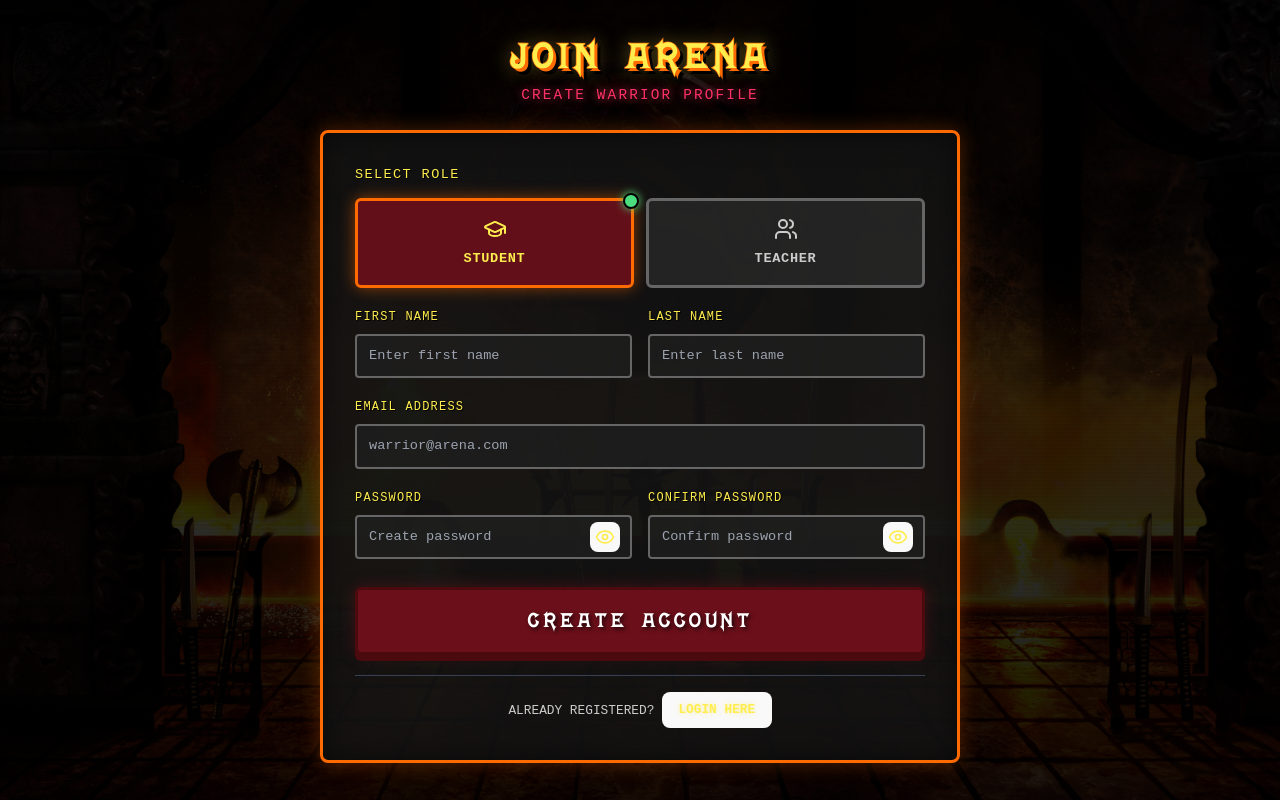
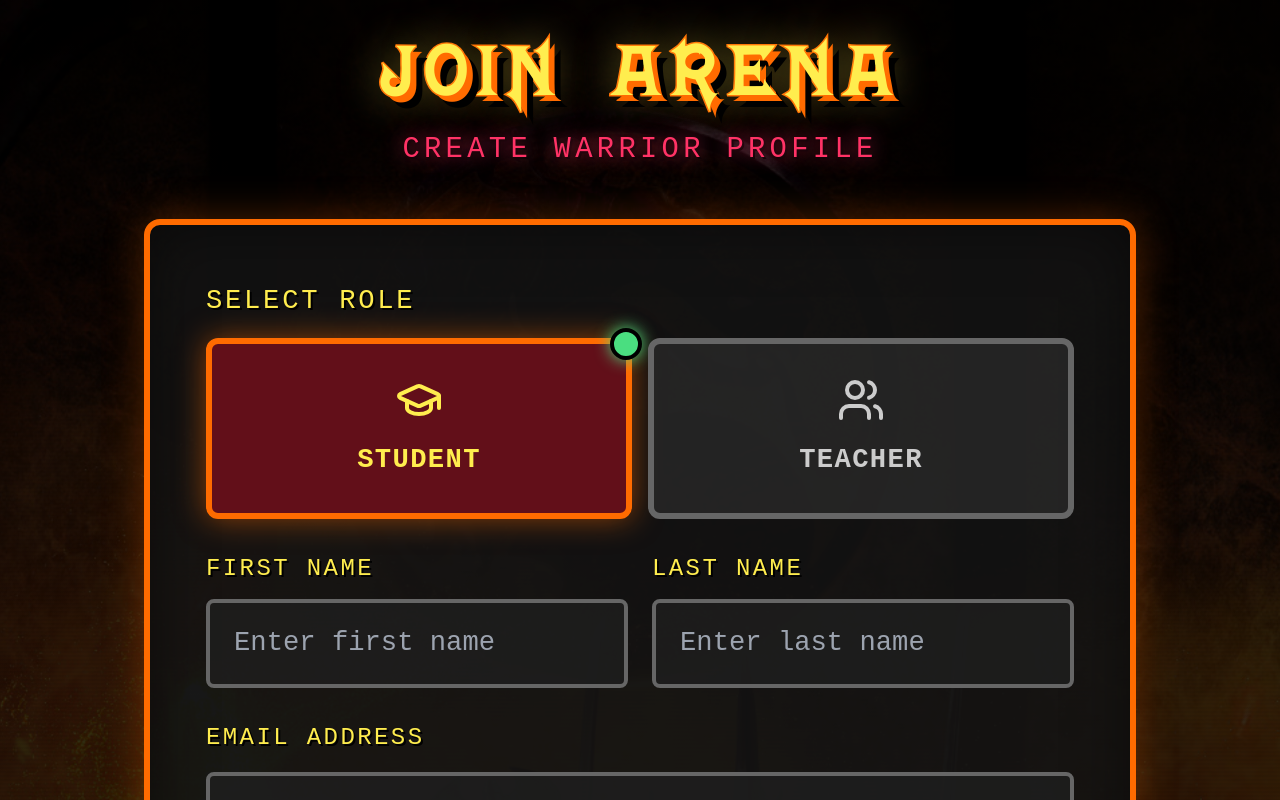
Before and after one commit to OshanDAS/algorthm-battle-arena, a React (Vite) app in the folder AlgorithmBattleArenaFrontend/: page /register in a window 1280 px wide. Shown: the top 800 px of the page. Built offline with nearby package versions, Linux system fonts and the light colour scheme.

Commit message:
Frontend overhauls

```diff
--- a/AlgorithmBattleArenaFrontend/src/pages/RegisterPage.jsx
+++ b/AlgorithmBattleArenaFrontend/src/pages/RegisterPage.jsx
@@ -33,12 +33,12 @@ const PasswordStrengthIndicator = ({ password }) => {
   if (!password) return null
 
   return (
-    <div className="mt-2 space-y-1">
+    <div className="mt-4 space-y-2">
       <div className="flex justify-between items-center">
         <span
           style={{
             fontFamily: "'Courier New', monospace",
-            fontSize: '0.7rem',
+            fontSize: '1.4rem',
             color: '#ccc',
             letterSpacing: '0.05em',
           }}
@@ -48,11 +48,11 @@ const PasswordStrengthIndicator = ({ password }) => {
         <span
           style={{
             fontFamily: "'Courier New', monospace",
-            fontSize: '0.7rem',
+            fontSize: '1.4rem',
             color: getColor(),
             fontWeight: 'bold',
             letterSpacing: '0.05em',
-            textShadow: `0 0 5px ${getColor()}`,
+            textShadow: `0 0 10px ${getColor()}`,
           }}
         >
           {getLabel()}
@@ -62,9 +62,9 @@ const PasswordStrengthIndicator = ({ password }) => {
       <div
         style={{
           width: '100%',
-          height: '4px',
+          height: '8px',
           background: 'rgba(50, 50, 50, 0.8)',
-          borderRadius: '2px',
+          borderRadius: '4px',
           overflow: 'hidden',
         }}
       >
@@ -74,7 +74,7 @@ const PasswordStrengthIndicator = ({ password }) => {
             width: `${(strength / 5) * 100}%`,
             background: getColor(),
             transition: 'all 0.3s ease',
-            boxShadow: `0 0 8px ${getColor()}`,
+            boxShadow: `0 0 16px ${getColor()}`,
           }}
         />
       </div>
@@ -204,21 +204,21 @@ export default function RegisterPage() {
       </div>
 
       {/* Main Content */}
-      <div className="relative z-10 w-full max-w-2xl px-4">
+      <div className="relative z-10 w-full max-w-5xl px-4">
         {/* Title */}
-        <div className="text-center mb-6">
+        <div className="text-center mb-12">
           <h1
-            className="select-none mb-2"
+            className="select-none mb-4"
             style={{
-              fontSize: 'clamp(1.8rem, 7vw, 2.5rem)',
+              fontSize: 'clamp(3.6rem, 14vw, 5rem)',
               fontFamily: "'MK4', Impact, Haettenschweiler, 'Arial Black', sans-serif",
               fontWeight: '900',
               color: '#ffed4e',
               textShadow:
-                '3px 3px 0px #ff6b00, 6px 6px 0px #000, 0 0 20px rgba(255, 237, 78, 0.5)',
+                '6px 6px 0px #ff6b00, 12px 12px 0px #000, 0 0 40px rgba(255, 237, 78, 0.5)',
               letterSpacing: '0.08em',
               lineHeight: '1',
-              WebkitTextStroke: '1.5px #ff6b00',
+              WebkitTextStroke: '3px #ff6b00',
               paintOrder: 'stroke fill',
             }}
           >
@@ -228,10 +228,10 @@ export default function RegisterPage() {
             className="select-none"
             style={{
               fontFamily: "'Courier New', monospace",
-              fontSize: 'clamp(0.7rem, 2vw, 0.9rem)',
+              fontSize: 'clamp(1.4rem, 4vw, 1.8rem)',
               color: '#ff3366',
               letterSpacing: '0.15em',
-              textShadow: '0 0 10px rgba(255, 51, 102, 0.8), 1px 1px 0px #000',
+              textShadow: '0 0 20px rgba(255, 51, 102, 0.8), 2px 2px 0px #000',
             }}
           >
             CREATE WARRIOR PROFILE
@@ -243,28 +243,28 @@ export default function RegisterPage() {
           onSubmit={handleSubmit}
           style={{
             background: 'rgba(20, 20, 20, 0.85)',
-            border: '3px solid #ff6b00',
-            borderRadius: '8px',
-            boxShadow: '0 0 20px rgba(255, 107, 0, 0.3), inset 0 0 30px rgba(0, 0, 0, 0.5)',
+            border: '6px solid #ff6b00',
+            borderRadius: '16px',
+            boxShadow: '0 0 40px rgba(255, 107, 0, 0.3), inset 0 0 60px rgba(0, 0, 0, 0.5)',
           }}
-          className="p-6 sm:p-8 space-y-5"
+          className="p-10 sm:p-14 space-y-8"
         >
           {/* Role Selection */}
-          <div className="space-y-3">
+          <div className="space-y-4">
             <label
               className="block select-none"
               style={{
                 fontFamily: "'Courier New', monospace",
-                fontSize: '0.85rem',
+                fontSize: '1.7rem',
                 color: '#ffed4e',
                 letterSpacing: '0.1em',
-                textShadow: '1px 1px 0px #000',
+                textShadow: '2px 2px 0px #000',
               }}
             >
               SELECT ROLE
             </label>
 
-            <div className="grid grid-cols-2 gap-3">
+            <div className="grid grid-cols-2 gap-4">
               {[
                 { role: "Student", icon: GraduationCap },
                 { role: "Teacher", icon: Users },
@@ -282,20 +282,20 @@ export default function RegisterPage() {
                         ? (isTeacher ? '#ffed4e' : 'rgba(107, 15, 26, 0.9)')
                         : 'rgba(40, 40, 40, 0.8)',
                       border: isSelected
-                        ? (isTeacher ? '3px solid #ff6b00' : '3px solid #ff6b00')
-                        : '3px solid #666',
-                      borderRadius: '6px',
-                      padding: '16px',
+                        ? (isTeacher ? '6px solid #ff6b00' : '6px solid #ff6b00')
+                        : '6px solid #666',
+                      borderRadius: '12px',
+                      padding: '32px',
                       cursor: 'pointer',
                       transition: 'background 0.2s, box-shadow 0.2s',
                       boxShadow: isSelected
-                        ? (isTeacher ? '0 0 15px rgba(255, 237, 78, 0.5)' : '0 0 15px rgba(255, 107, 0, 0.5)')
+                        ? (isTeacher ? '0 0 30px rgba(255, 237, 78, 0.5)' : '0 0 30px rgba(255, 107, 0, 0.5)')
                         : 'none',
                     }}
-                    className="relative flex flex-col items-center gap-2"
+                    className="relative flex flex-col items-center gap-4"
                   >
                     <Icon
-                      className="w-6 h-6"
+                      className="w-12 h-12"
                       style={{
                         color: isSelected
                           ? (isTeacher ? '#ff0000' : '#ffed4e')
@@ -305,7 +305,7 @@ export default function RegisterPage() {
                     <span
                       style={{
                         fontFamily: "'Courier New', monospace",
-                        fontSize: '0.85rem',
+                        fontSize: '1.7rem',
                         fontWeight: 'bold',
                         color: isSelected
                           ? (isTeacher ? '#ff0000' : '#ffed4e')
@@ -317,11 +317,11 @@ export default function RegisterPage() {
                     </span>
                     {isSelected && (
                       <div
-                        className="absolute -top-2 -right-2 w-4 h-4 rounded-full"
+                        className="absolute -top-4 -right-4 w-8 h-8 rounded-full"
                         style={{
                           background: '#4ade80',
-                          border: '2px solid #000',
-                          boxShadow: '0 0 8px #4ade80',
+                          border: '4px solid #000',
+                          boxShadow: '0 0 16px #4ade80',
                         }}
                       />
                     )}
@@ -332,20 +332,20 @@ export default function RegisterPage() {
           </div>
 
           {/* Name Fields */}
-          <div className="grid grid-cols-1 sm:grid-cols-2 gap-4">
+          <div className="grid grid-cols-1 sm:grid-cols-2 gap-6">
             {[
               { label: "FIRST NAME", name: "firstName", placeholder: "Enter first name" },
               { label: "LAST NAME", name: "lastName", placeholder: "Enter last name" },
             ].map((field) => (
-              <div key={field.name} className="space-y-2">
+              <div key={field.name} className="space-y-3">
                 <label
                   className="block select-none"
                   style={{
                     fontFamily: "'Courier New', monospace",
-                    fontSize: '0.75rem',
+                    fontSize: '1.5rem',
                     color: '#ffed4e',
                     letterSpacing: '0.1em',
-                    textShadow: '1px 1px 0px #000',
+                    textShadow: '2px 2px 0px #000',
                   }}
                 >
                   {field.label}
@@ -358,14 +358,14 @@ export default function RegisterPage() {
                   disabled={isLoading}
                   style={{
                     fontFamily: "'Courier New', monospace",
-                    fontSize: '0.85rem',
+                    fontSize: '1.7rem',
                     background: isLoading ? 'rgba(50, 50, 50, 0.5)' : errors[field.name] ? 'rgba(60, 20, 20, 0.8)' : 'rgba(30, 30, 30, 0.8)',
-                    border: errors[field.name] ? '2px solid #ff3366' : '2px solid #666',
+                    border: errors[field.name] ? '4px solid #ff3366' : '4px solid #666',
                     color: '#fff',
-                    borderRadius: '4px',
+                    borderRadius: '8px',
                     transition: 'all 0.2s',
                   }}
-                  className={`w-full px-3 py-2.5 focus:outline-none focus:border-[#ff6b00] focus:shadow-[0_0_10px_rgba(255,107,0,0.5)] ${
+                  className={`w-full px-6 py-5 focus:outline-none focus:border-[#ff6b00] focus:shadow-[0_0_20px_rgba(255,107,0,0.5)] ${
                     isLoading ? "cursor-not-allowed opacity-60" : ""
                   }`}
                 />
@@ -373,9 +373,9 @@ export default function RegisterPage() {
                   <p
                     style={{
                       fontFamily: "'Courier New', monospace",
-                      fontSize: '0.7rem',
+                      fontSize: '1.4rem',
                       color: '#ff3366',
-                      textShadow: '0 0 5px rgba(255, 51, 102, 0.5)',
+                      textShadow: '0 0 10px rgba(255, 51, 102, 0.5)',
                     }}
                   >
                     ! {errors[field.name]}
@@ -386,15 +386,15 @@ export default function RegisterPage() {
           </div>
 
           {/* Email */}
-          <div className="space-y-2">
+          <div className="space-y-4">
             <label
               className="block select-none"
               style={{
                 fontFamily: "'Courier New', monospace",
-                fontSize: '0.75rem',
+                fontSize: '1.5rem',
                 color: '#ffed4e',
                 letterSpacing: '0.1em',
-                textShadow: '1px 1px 0px #000',
+                textShadow: '2px 2px 0px #000',
               }}
             >
               EMAIL ADDRESS
@@ -407,14 +407,14 @@ export default function RegisterPage() {
               disabled={isLoading}
               style={{
                 fontFamily: "'Courier New', monospace",
-                fontSize: '0.85rem',
+                fontSize: '1.7rem',
                 background: isLoading ? 'rgba(50, 50, 50, 0.5)' : errors.email ? 'rgba(60, 20, 20, 0.8)' : 'rgba(30, 30, 30, 0.8)',
-                border: errors.email ? '2px solid #ff3366' : '2px solid #666',
+                border: errors.email ? '4px solid #ff3366' : '4px solid #666',
                 color: '#fff',
-                borderRadius: '4px',
+                borderRadius: '8px',
                 transition: 'all 0.2s',
               }}
-              className={`w-full px-3 py-2.5 focus:outline-none focus:border-[#ff6b00] focus:shadow-[0_0_10px_rgba(255,107,0,0.5)] ${
+              className={`w-full px-6 py-5 focus:outline-none focus:border-[#ff6b00] focus:shadow-[0_0_20px_rgba(255,107,0,0.5)] ${
                 isLoading ? "cursor-not-allowed opacity-60" : ""
               }`}
             />
@@ -422,9 +422,9 @@ export default function RegisterPage() {
               <p
                 style={{
                   fontFamily: "'Courier New', monospace",
-                  fontSize: '0.7rem',
+                  fontSize: '1.4rem',
                   color: '#ff3366',
-                  textShadow: '0 0 5px rgba(255, 51, 102, 0.5)',
+                  textShadow: '0 0 10px rgba(255, 51, 102, 0.5)',
                 }}
               >
                 ! {errors.email}
@@ -433,16 +433,16 @@ export default function RegisterPage() {
           </div>
 
           {/* Password Fields */}
-          <div className="grid grid-cols-1 lg:grid-cols-2 gap-4">
-            <div className="space-y-2">
+          <div className="grid grid-cols-1 lg:grid-cols-2 gap-8">
+            <div className="space-y-4">
               <label
                 className="block select-none"
                 style={{
                   fontFamily: "'Courier New', monospace",
-                  fontSize: '0.75rem',
+                  fontSize: '1.5rem',
                   color: '#ffed4e',
                   letterSpacing: '0.1em',
-                  textShadow: '1px 1px 0px #000',
+                  textShadow: '2px 2px 0px #000',
                 }}
               >
                 PASSWORD
@@ -456,14 +456,14 @@ export default function RegisterPage() {
                   disabled={isLoading}
                   style={{
                     fontFamily: "'Courier New', monospace",
-                    fontSize: '0.85rem',
+                    fontSize: '1.7rem',
                     background: isLoading ? 'rgba(50, 50, 50, 0.5)' : errors.password ? 'rgba(60, 20, 20, 0.8)' : 'rgba(30, 30, 30, 0.8)',
-                    border: errors.password ? '2px solid #ff3366' : '2px solid #666',
+                    border: errors.password ? '4px solid #ff3366' : '4px solid #666',
                     color: '#fff',
-                    borderRadius: '4px',
+                    borderRadius: '8px',
                     transition: 'all 0.2s',
                   }}
-                  className={`w-full px-3 py-2.5 pr-12 focus:outline-none focus:border-[#ff6b00] focus:shadow-[0_0_10px_rgba(255,107,0,0.5)] ${
+                  className={`w-full px-6 py-5 pr-24 focus:outline-none focus:border-[#ff6b00] focus:shadow-[0_0_20px_rgba(255,107,0,0.5)] ${
                     isLoading ? "cursor-not-allowed opacity-60" : ""
                   }`}
                 />
@@ -472,11 +472,11 @@ export default function RegisterPage() {
                   onClick={() => setShowPassword(!showPassword)}
                   aria-label={showPassword ? "Hide password" : "Show password"}
                   disabled={isLoading}
-                  className={`absolute right-3 top-1/2 -translate-y-1/2 p-1 text-[#ffed4e] hover:text-[#ff6b00] transition-colors ${
+                  className={`absolute right-6 top-1/2 -translate-y-1/2 p-2 text-[#ffed4e] hover:text-[#ff6b00] transition-colors ${
                     isLoading ? "pointer-events-none opacity-60" : ""
                   }`}
                 >
-                  {showPassword ? <EyeOff className="w-5 h-5" /> : <Eye className="w-5 h-5" />}
+                  {showPassword ? <EyeOff className="w-10 h-10" /> : <Eye className="w-10 h-10" />}
                 </button>
               </div>
 
@@ -486,7 +486,7 @@ export default function RegisterPage() {
                 <p
                   style={{
                     fontFamily: "'Courier New', monospace",
-                    fontSize: '0.7rem',
+                    fontSize: '1.4rem',
                     color: '#ff3366',
                     textShadow: '0 0 5px rgba(255, 51, 102, 0.5)',
                   }}
@@ -496,15 +496,15 @@ export default function RegisterPage() {
               )}
             </div>
 
-            <div className="space-y-2">
+            <div className="space-y-4">
               <label
                 className="block select-none"
                 style={{
                   fontFamily: "'Courier New', monospace",
-                  fontSize: '0.75rem',
+                  fontSize: '1.5rem',
                   color: '#ffed4e',
                   letterSpacing: '0.1em',
-                  textShadow: '1px 1px 0px #000',
+                  textShadow: '2px 2px 0px #000',
                 }}
               >
                 CONFIRM PASSWORD
@@ -518,14 +518,14 @@ export default function RegisterPage() {
                   disabled={isLoading}
                   style={{
                     fontFamily: "'Courier New', monospace",
-                    fontSize: '0.85rem',
+                    fontSize: '1.7rem',
                     background: isLoading ? 'rgba(50, 50, 50, 0.5)' : errors.passwordConfirm ? 'rgba(60, 20, 20, 0.8)' : 'rgba(30, 30, 30, 0.8)',
-                    border: errors.passwordConfirm ? '2px solid #ff3366' : '2px solid #666',
+                    border: errors.passwordConfirm ? '4px solid #ff3366' : '4px solid #666',
                     color: '#fff',
-                    borderRadius: '4px',
+                    borderRadius: '8px',
                     transition: 'all 0.2s',
                   }}
-                  className={`w-full px-3 py-2.5 pr-12 focus:outline-none focus:border-[#ff6b00] focus:shadow-[0_0_10px_rgba(255,107,0,0.5)] ${
+                  className={`w-full px-6 py-5 pr-24 focus:outline-none focus:border-[#ff6b00] focus:shadow-[0_0_20px_rgba(255,107,0,0.5)] ${
                     isLoading ? "cursor-not-allowed opacity-60" : ""
                   }`}
                 />
@@ -534,11 +534,11 @@ export default function RegisterPage() {
                   onClick={() => setShowConfirmPassword(!showConfirmPassword)}
                   aria-label={showConfirmPassword ? "Hide password" : "Show password"}
                   disabled={isLoading}
-                  className={`absolute right-3 top-1/2 -translate-y-1/2 p-1 text-[#ffed4e] hover:text-[#ff6b00] transition-colors ${
+                  className={`absolute right-6 top-1/2 -translate-y-1/2 p-2 text-[#ffed4e] hover:text-[#ff6b00] transition-colors ${
                     isLoading ? "pointer-events-none opacity-60" : ""
                   }`}
                 >
-                  {showConfirmPassword ? <EyeOff className="w-5 h-5" /> : <Eye className="w-5 h-5" />}
+                  {showConfirmPassword ? <EyeOff className="w-10 h-10" /> : <Eye className="w-10 h-10" />}
                 </button>
               </div>
 
@@ -546,9 +546,9 @@ export default function RegisterPage() {
                 <p
                   style={{
                     fontFamily: "'Courier New', monospace",
-                    fontSize: '0.7rem',
+                    fontSize: '1.4rem',
                     color: '#ff3366',
-                    textShadow: '0 0 5px rgba(255, 51, 102, 0.5)',
+                    textShadow: '0 0 10px rgba(255, 51, 102, 0.5)',
                   }}
                 >
                   ! {errors.passwordConfirm}
@@ -558,35 +558,35 @@ export default function RegisterPage() {
           </div>
 
           {/* Submit Button */}
-          <div className="pt-2">
+          <div className="pt-4">
             <button
               type="submit"
               disabled={isLoading}
               className="w-full relative group"
               style={{
                 background: isLoading ? '#444' : '#6B0F1A',
-                border: isLoading ? '3px solid #222' : '3px solid #4a0a0e',
-                padding: '14px 40px',
+                border: isLoading ? '6px solid #222' : '6px solid #4a0a0e',
+                padding: '28px 80px',
                 cursor: isLoading ? 'not-allowed' : 'pointer',
-                borderRadius: '6px',
+                borderRadius: '12px',
                 boxShadow: isLoading
-                  ? '0 4px 0 #222'
-                  : '0 6px 0 #4a0a0e, 0 0 15px rgba(107, 15, 26, 0.5)',
+                  ? '0 8px 0 #222'
+                  : '0 12px 0 #4a0a0e, 0 0 30px rgba(107, 15, 26, 0.5)',
                 transform: 'translateY(0)',
                 transition: 'all 0.1s ease',
               }}
               onMouseEnter={(e) => {
                 if (!isLoading) {
                   e.currentTarget.style.background = '#8B1538';
-                  e.currentTarget.style.transform = 'translateY(3px)';
-                  e.currentTarget.style.boxShadow = '0 3px 0 #4a0a0e, 0 0 20px rgba(139, 21, 56, 0.7)';
+                  e.currentTarget.style.transform = 'translateY(6px)';
+                  e.currentTarget.style.boxShadow = '0 6px 0 #4a0a0e, 0 0 40px rgba(139, 21, 56, 0.7)';
                 }
               }}
               onMouseLeave={(e) => {
                 if (!isLoading) {
                   e.currentTarget.style.background = '#6B0F1A';
                   e.currentTarget.style.transform = 'translateY(0)';
-                  e.currentTarget.style.boxShadow = '0 6px 0 #4a0a0e, 0 0 15px rgba(107, 15, 26, 0.5)';
+                  e.currentTarget.style.boxShadow = '0 12px 0 #4a0a0e, 0 0 30px rgba(107, 15, 26, 0.5)';
                 }
               }}
             >
@@ -594,11 +594,11 @@ export default function RegisterPage() {
                 className="select-none"
                 style={{
                   fontFamily: "'MK4', Impact, Haettenschweiler, 'Arial Black', sans-serif",
-                  fontSize: 'clamp(1.1rem, 3vw, 1.4rem)',
+                  fontSize: 'clamp(2.2rem, 6vw, 2.8rem)',
                   fontWeight: '900',
                   color: isLoading ? '#888' : '#fff',
                   letterSpacing: '0.12em',
-                  textShadow: isLoading ? 'none' : '2px 2px 4px rgba(0,0,0,0.8)',
+                  textShadow: isLoading ? 'none' : '4px 4px 8px rgba(0,0,0,0.8)',
                 }}
               >
                 {isLoading ? "CREATING..." : "CREATE ACCOUNT"}
@@ -612,10 +612,10 @@ export default function RegisterPage() {
               className="text-center"
               style={{
                 fontFamily: "'Courier New', monospace",
-                fontSize: '0.75rem',
+                fontSize: '1.5rem',
                 color: statusMessage.includes('failed') ? '#ff3366' : '#4ade80',
                 letterSpacing: '0.05em',
-                textShadow: '1px 1px 0px #000',
+                textShadow: '2px 2px 0px #000',
               }}
               aria-live="polite"
             >
@@ -624,11 +624,11 @@ export default function RegisterPage() {
           )}
 
           {/* Footer link */}
-          <div className="text-center pt-4 border-t border-gray-700">
+          <div className="text-center pt-8 border-t-2 border-gray-700">
             <p
               style={{
                 fontFamily: "'Courier New', monospace",
-                fontSize: '0.8rem',
+                fontSize: '1.6rem',
                 color: '#ccc',
               }}
             >
@@ -641,7 +641,7 @@ export default function RegisterPage() {
                   fontFamily: "'Courier New', monospace",
                   fontWeight: 'bold',
                   color: '#ffed4e',
-                  textShadow: '0 0 5px rgba(255, 237, 78, 0.5)',
+                  textShadow: '0 0 10px rgba(255, 237, 78, 0.5)',
                 }}
                 className={`hover:text-[#ff6b00] transition-colors ${
                   isLoading ? "pointer-events-none opacity-60" : ""
@@ -666,34 +666,34 @@ export default function RegisterPage() {
             aria-modal="true"
             style={{
               background: 'rgba(20, 20, 20, 0.95)',
-              border: '3px solid #4ade80',
-              borderRadius: '8px',
-              boxShadow: '0 0 30px rgba(74, 222, 128, 0.5)',
+              border: '6px solid #4ade80',
+              borderRadius: '16px',
+              boxShadow: '0 0 60px rgba(74, 222, 128, 0.5)',
             }}
-            className="relative z-10 w-full max-w-md mx-4 p-8 flex flex-col items-center gap-4"
+            className="relative z-10 w-full max-w-md mx-4 p-16 flex flex-col items-center gap-8"
           >
             <div
               style={{
-                width: '80px',
-                height: '80px',
+                width: '160px',
+                height: '160px',
                 background: '#4ade80',
                 borderRadius: '50%',
                 display: 'flex',
                 alignItems: 'center',
                 justifyContent: 'center',
-                boxShadow: '0 0 20px rgba(74, 222, 128, 0.8)',
+                boxShadow: '0 0 40px rgba(74, 222, 128, 0.8)',
               }}
             >
-              <CheckCircle className="w-10 h-10 text-black" />
+              <CheckCircle className="w-20 h-20 text-black" />
             </div>
 
             <h2
               style={{
                 fontFamily: "'MK4', Impact, Haettenschweiler, 'Arial Black', sans-serif",
-                fontSize: '1.5rem',
+                fontSize: '3rem',
                 color: '#4ade80',
                 letterSpacing: '0.1em',
-                textShadow: '0 0 10px rgba(74, 222, 128, 0.8), 2px 2px 0px #000',
+                textShadow: '0 0 20px rgba(74, 222, 128, 0.8), 4px 4px 0px #000',
               }}
             >
               SUCCESS!
@@ -702,7 +702,7 @@ export default function RegisterPage() {
               className="text-center"
               style={{
                 fontFamily: "'Courier New', monospace",
-                fontSize: '0.9rem',
+                fontSize: '1.8rem',
                 color: '#ccc',
                 letterSpacing: '0.05em',
               }}
```
Also changed, not shown: AlgorithmBattleArenaFrontend/src/pages/LoginPage.jsx (+45 -45 lines).
